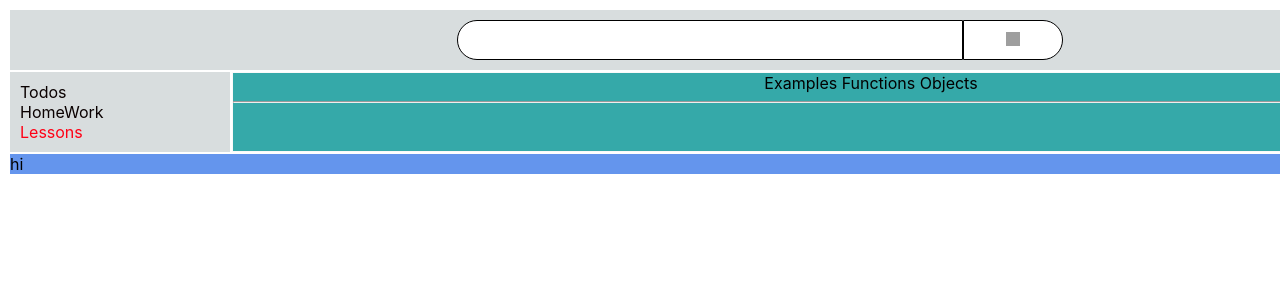
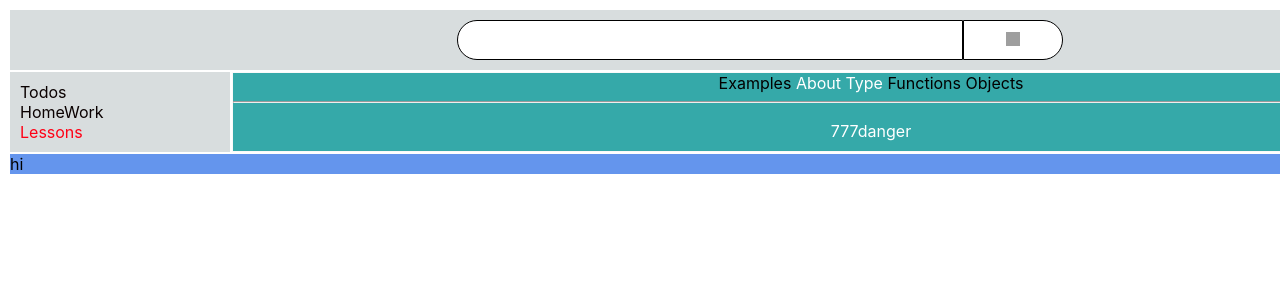
Before and after one commit to VladimirShumliaiev/Type-script-React, a React (Create React App) app in the folder my-app/: page /lessons/aboutType in a window 1280 px wide. Shown: the top 300 px of the page. Built offline with nearby package versions, Linux system fonts and the light colour scheme; grey boxes are pictures that could not be loaded.

Commit message:
+++add 22.02.2023 21:10

```diff
--- /dev/null
+++ b/my-app/src/Components/mainContent/Lessons/Components Lessons/About Types/AboutTypes.tsx
@@ -0,0 +1,46 @@
+import React, {FC} from 'react';
+
+const AboutTypes: FC = () => {
+    //      Any
+    let aAny: any = 777
+    const bAny: any = ['danger']
+    let cAny = aAny + bAny
+    console.log(`Examples Any = ${cAny}`)
+
+    //    Unknown
+    let aUnknown: unknown = 30
+    let bUnknown = aUnknown === 123
+    // let cUnknown = aUnknown + 10
+        if (typeof aUnknown === "number") {
+            let d = aUnknown + 10
+        }
+    console.log(`Examples Unknown = ${aUnknown}`)
+
+    //    Boolean
+    let aBoolean = 10
+    const bBoolean: number = 20
+    const bBoolean2 = 20
+    const cBoolean = aBoolean < bBoolean
+    let dBoolean = false
+    const gBoolean = false
+    // let fBoolean: false = true
+    const hBoolean: boolean = false
+    console.log(`Examples Boolean = ${hBoolean}`)
+
+
+    return (
+        <>
+            <div>
+                {cAny}
+            </div>
+            <div>
+                {bUnknown}
+            </div>
+            <div>
+                {dBoolean}
+            </div>
+        </>
+    );
+};
+
+export default AboutTypes;
--- a/my-app/src/Components/mainContent/Lessons/Components Lessons/LessonsNavLink/LessonsNavLink.tsx
+++ b/my-app/src/Components/mainContent/Lessons/Components Lessons/LessonsNavLink/LessonsNavLink.tsx
@@ -10,9 +10,10 @@ const LessonsNavLink = () => {
     const isActive = ({isActive}: IsActiveProps) => isActive ? 'lessons-active-link' : '';
     return (
         <div className={'lessons'}>
-            <NavLink className={isActive} to={'examples'}>Examples </NavLink>
+            <NavLink className={isActive} to={'examples'}> Examples </NavLink>
+            <NavLink className={isActive} to={'aboutType'}> About Type </NavLink>
             <NavLink className={isActive} to={'functions'}> Functions</NavLink>
-            <NavLink className={isActive} to={'objects'}> Objects</NavLink>
+            <NavLink className={isActive} to={'objects'}> Objects </NavLink>
         </div>
     );
 };
--- a/my-app/src/Components/mainContent/Lessons/Components Lessons/Routing Lessons/LessonsRouting.tsx
+++ b/my-app/src/Components/mainContent/Lessons/Components Lessons/Routing Lessons/LessonsRouting.tsx
@@ -4,12 +4,14 @@ import style from './LessonsRouting.module.css'
 import Examples from "../Examples/Examples";
 import Functions from "../Functions/Function";
 import Objects from "../TodoLessons/Objects";
+import AboutTypes from "../About Types/AboutTypes";
 
 const LessonsRouting: FC = () => {
     return (
         <div className={style.item}>
             <Routes>
                 <Route path={'examples'} element={<Examples/>}/>
+                <Route path={'aboutType'} element={<AboutTypes/>}/>
                 <Route path={'functions'} element={<Functions/>}/>
                 <Route path={'objects'} element={<Objects/>}/>
             </Routes>
```
